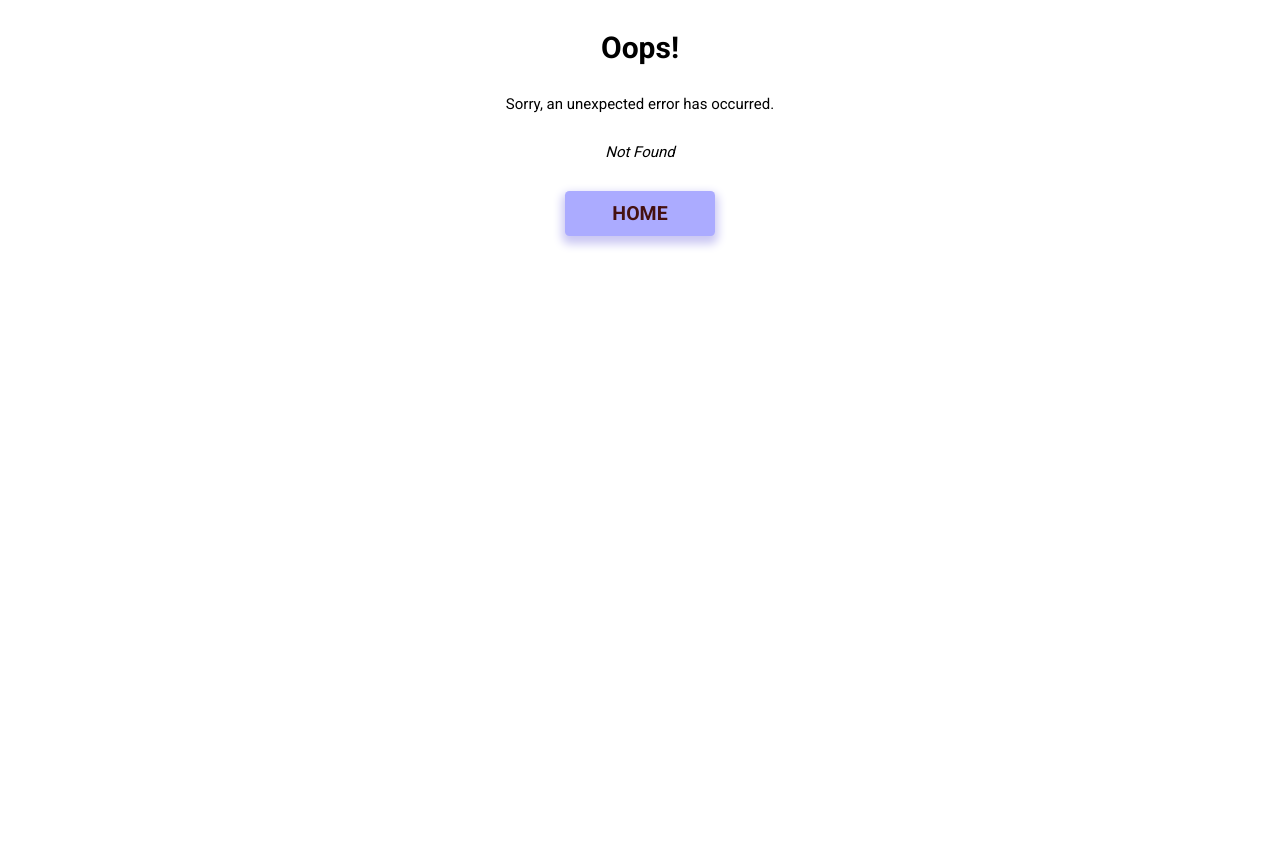
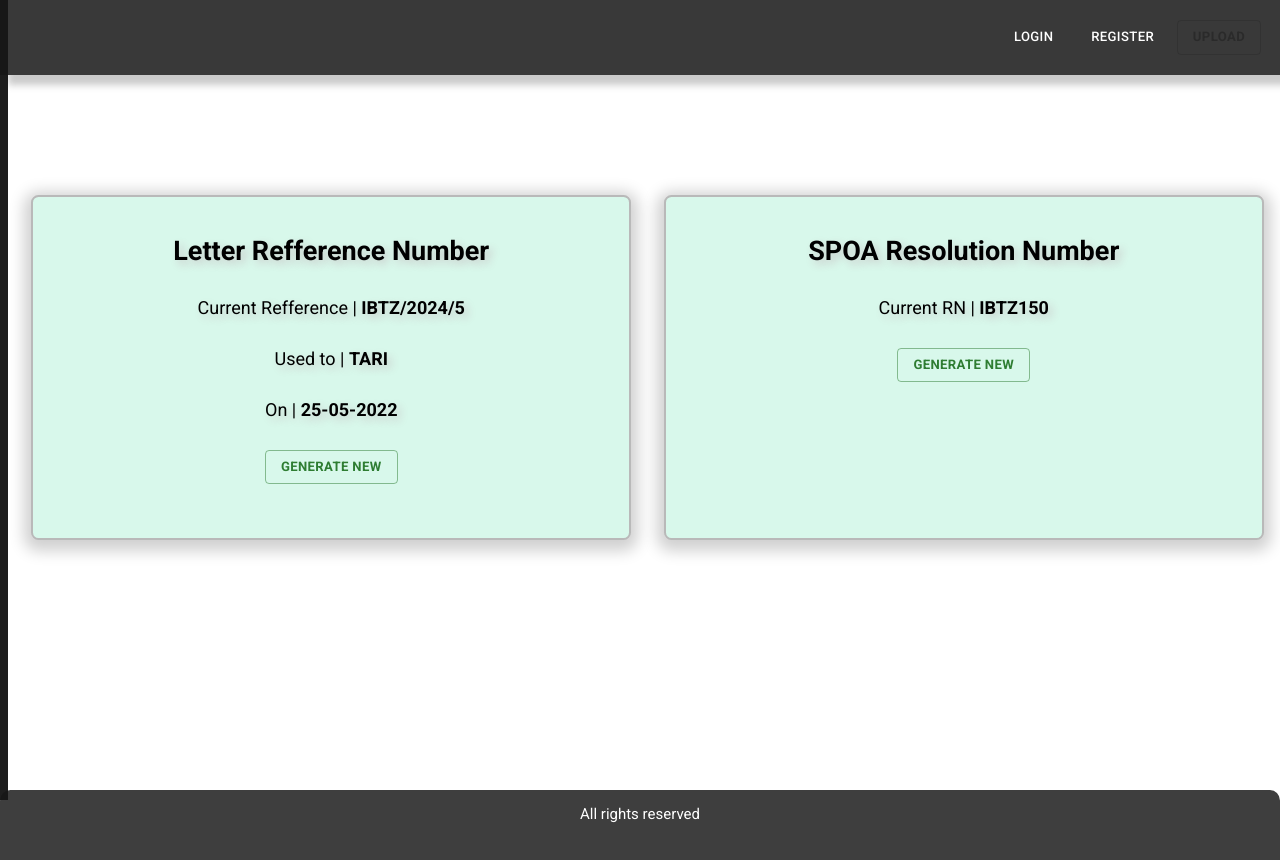
Before and after one commit to sly-software/stt-client, a React (Vite) app: page /services in a window 1280 px wide. Before the commit this address had no page. Shown: the top 860 px of the page. Before the commit the page ends 800 px from the top, so only its background shows below. Built offline with nearby package versions, Linux system fonts and the light colour scheme; some icons are missing.

Commit message:
Added the services route

```diff
--- a/index.html
+++ b/index.html
@@ -2,7 +2,7 @@
 <html lang="en">
   <head>
     <meta charset="UTF-8" />
-    <!-- <link rel="icon" type="image/svg+xml" href="/vite.svg" /> -->
+    <link rel="icon" type="image/svg+xml" href="/favicon.ico.svg" />
     <link rel="preconnect" href="https://fonts.googleapis.com" />
     <link rel="preconnect" href="https://fonts.gstatic.com" crossorigin />
     <link
--- a/src/api/index.js
+++ b/src/api/index.js
@@ -1,5 +1,5 @@
-export const baseUrl = "https://stt-server.onrender.com";
-// export const baseUrl = "http://localhost:5000";
+// export const baseUrl = "https://stt-server.onrender.com";
+export const baseUrl = "http://localhost:5000";
 
 export const getData = async () => {
   const response = await fetch(baseUrl + "/api/stocked/products");
--- /dev/null
+++ b/src/exp-compnts/css/Miscellaneous.css
@@ -0,0 +1,35 @@
+.services {
+    margin: 5rem auto;
+    padding: 5rem 0;
+    padding-top: 2rem;
+    height: auto;
+    width: 100%;
+
+    display: flex;
+    justify-content: space-around;
+    flex-wrap: wrap;
+    align-items: center;
+    /* border: 2px grey solid; */
+}
+
+.services-card {
+    border: 2px solid rgb(185, 185, 185);
+    border-radius: 0.5rem;
+    margin: 1rem;
+    padding: 2.5rem 1rem;
+    width: 40rem;
+    height: 23rem;
+    font-size: large;
+    background-color: rgb(216, 248, 235);
+
+    text-align: center;
+    text-shadow: 4px 4px 8px rgb(201, 201, 201);
+    box-shadow: 0px 4px 15px 7px rgb(208, 208, 208);
+}
+
+.services-card:hover {
+    width: 41rem;
+    height: 22rem;
+    transition: all 0.1s ease-in-out;
+    box-shadow: 0px 5px 15px 3px rgb(176, 176, 176);
+}
--- a/src/exp-compnts/jsx/Categories.jsx
+++ b/src/exp-compnts/jsx/Categories.jsx
@@ -9,6 +9,10 @@ const Categories = () => {
 
       <Link className="category-link" to={`stocked/chemicals`}>
         Chemicals
+      </Link>
+
+      <Link className="category-link" to={`services`}>
+        Services
       </Link>
 
       <Link className="category-link" to={`offers`}>
--- a/src/exp-compnts/jsx/Home.jsx
+++ b/src/exp-compnts/jsx/Home.jsx
@@ -36,9 +36,9 @@ const Home = () => {
 
   useEffect(() => {
     setTimeout(() => {
-      navigate("stocked/chemicals");
+      navigate("services");
       setRedirect(false);
-    }, 1000);
+    }, 500);
   }, []);
 
   return (
@@ -89,13 +89,15 @@ const Home = () => {
           </div>
         </div>
 
-        {/* This is our workspace */}
+        {/* This is the HOME landing page empty for now */}
         <div className="main-content" id="main">
-          {redirect ? (
-            <p style={{ color: "red" }}>Redirecting to chemicals in 1s ...</p>
-          ) : (
-            <Outlet />
-          )}
+          {
+            redirect ? (
+              <p style={{ color: "red" }}>Redirecting to home in 1s ...</p>
+            ) : (
+              <Outlet />
+            )
+          }
         </div>
       </main>
       <footer className="footer">All rights reserved</footer>
--- /dev/null
+++ b/src/exp-compnts/jsx/Miscellaneous.jsx
@@ -0,0 +1,62 @@
+import React from "react";
+import "../css/Miscellaneous.css";
+import { Button } from "@mui/material";
+
+// const services = {
+//     product_code: "748474389",
+//     product_description: "Quick RNA Silvester extraction kit",
+//     product_company: "Charles Group of companies",
+//     offer_validity: "30th December 2025",
+
+// }
+
+const services = {
+  refferenceLetter: "IBTZ/2024/5",
+  RLsentTo: "TARI",
+  RLdate: "25-05-2022",
+  resolutionPOA: "IBTZ150",
+};
+
+const Miscellaneous = () => {
+  return (
+    <div className="services">
+      <div className="services-card">
+        <h2>Letter Refference Number</h2>
+        <p>
+          Current Refference | <b>{services.refferenceLetter}</b>
+        </p>
+        <p>
+          Used to | <b>{services.RLsentTo}</b>
+        </p>
+        <p>
+          On | <b>{services.RLdate}</b>
+        </p>
+        <Button
+          variant="outlined"
+          color="success"
+          size="larger"
+          sx={{ fontWeight: "bold" }}
+        >
+          Generate New
+        </Button>
+      </div>
+
+      <div className="services-card">
+        <h2>SPOA Resolution Number</h2>
+        <p>
+          Current RN | <b>{services.resolutionPOA}</b>{" "}
+        </p>
+        <Button
+          variant="outlined"
+          color="success"
+          size="larger"
+          sx={{ fontWeight: "bold" }}
+        >
+          Generate New
+        </Button>
+      </div>
+    </div>
+  );
+};
+
+export default Miscellaneous;
--- a/src/main.jsx
+++ b/src/main.jsx
@@ -9,6 +9,7 @@ import { Provider } from "react-redux";
 import store from "./store.js";
 import Login from "./exp-compnts/jsx/Login.jsx";
 import Register from "./exp-compnts/jsx/Register.jsx";
+import Miscellaneous from "./exp-compnts/jsx/Miscellaneous.jsx";
 
 const router = createBrowserRouter([
   {
@@ -16,6 +17,10 @@ const router = createBrowserRouter([
     element: <Home />,
     errorElement: <ErrorPage />,
     children: [
+      {
+        path: "services",
+        element: <Miscellaneous />,
+      },
       {
         path: "stocked/chemicals",
         element: <CurrentChemicalsTable />,
```
Also changed, not shown: public/favicon.ico.svg (added).
